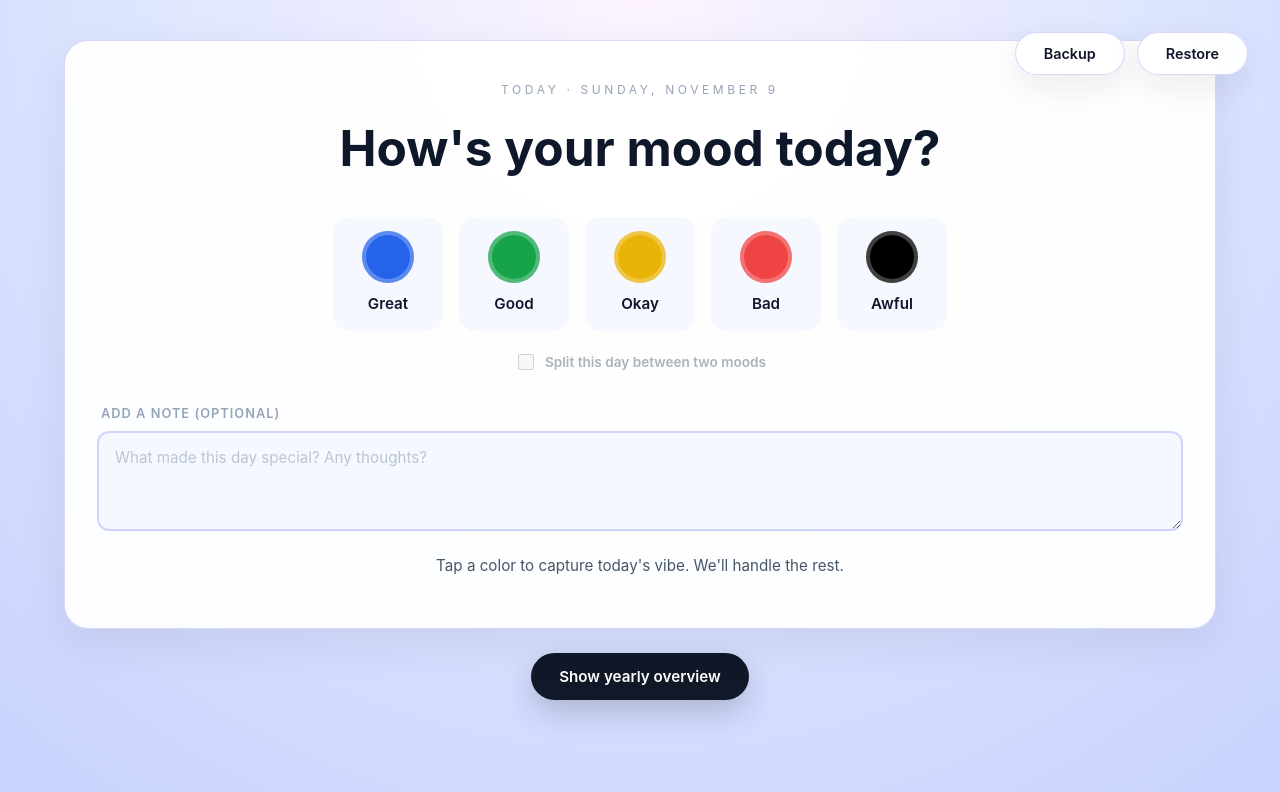
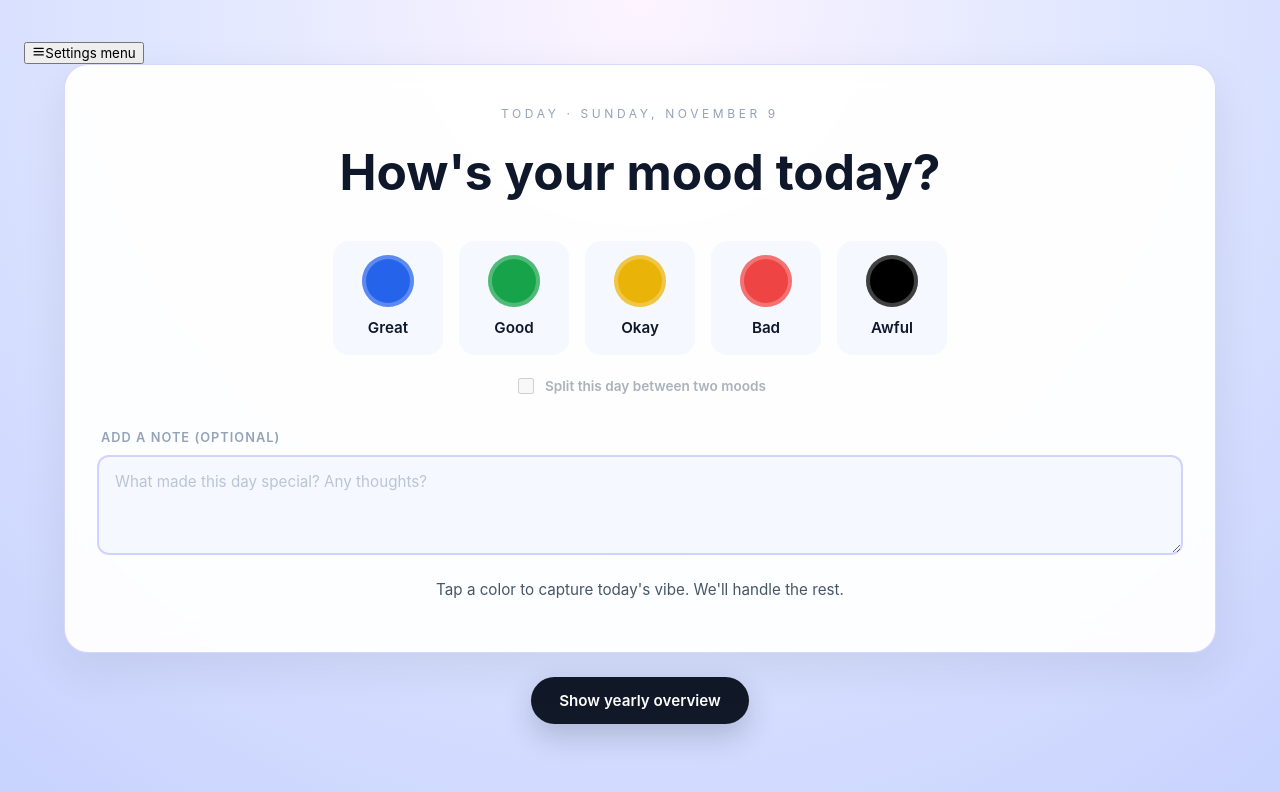
Before and after one commit to jorge-ramirez-purpose/Daily-Mood-Tracker, a React (Vite) app in the folder client/: page / in a window 1280 px wide. Shown: the top 792 px of the page. Built offline with nearby package versions, Linux system fonts and the light colour scheme.

Commit message:
feat: integrate SettingsMenu component into App
- Add handleClear function to reset all entries
- Replace Backup/Restore buttons with SettingsMenu component
- Pass entry count for clear confirmation dialog

```diff
--- a/client/src/App.tsx
+++ b/client/src/App.tsx
@@ -8,6 +8,7 @@ import { OverviewPanel } from "./components/OverviewPanel";
 import { YearSelector } from "./components/YearSelector";
 import { formatTodayLabel, getTodayKey, loadEntries, saveEntries } from "./utils/appHelpers";
 import { parseDateKey } from "./utils/dateHelpers";
+import { SettingsMenu } from "./components/SettingsMenu";
 
 const ENTRIES_STORAGE_KEY = "mood-tracker.daily.entries";
 const CURRENT_YEAR = new Date().getFullYear();
@@ -213,16 +214,20 @@ const App = () => {
     input.click();
   };
 
+  const handleClear = () => {
+    setEntries({});
+    setSelectedYear(CURRENT_YEAR);
+    setSelectedDateKey(todayKey);
+  };
+
   return (
     <div className="app">
-      <div className="backup-restore-buttons">
-        <button type="button" className="backup-button" onClick={handleBackup} title="Backup data">
-          Backup
-        </button>
-        <button type="button" className="restore-button" onClick={handleRestore} title="Restore from backup">
-          Restore
-        </button>
-      </div>
+      <SettingsMenu
+        onBackup={handleBackup}
+        onRestore={handleRestore}
+        onClear={handleClear}
+        entryCount={Object.keys(entries).length}
+      />
 
       <div className="app__container">
         <DailyMoodSelector
```
